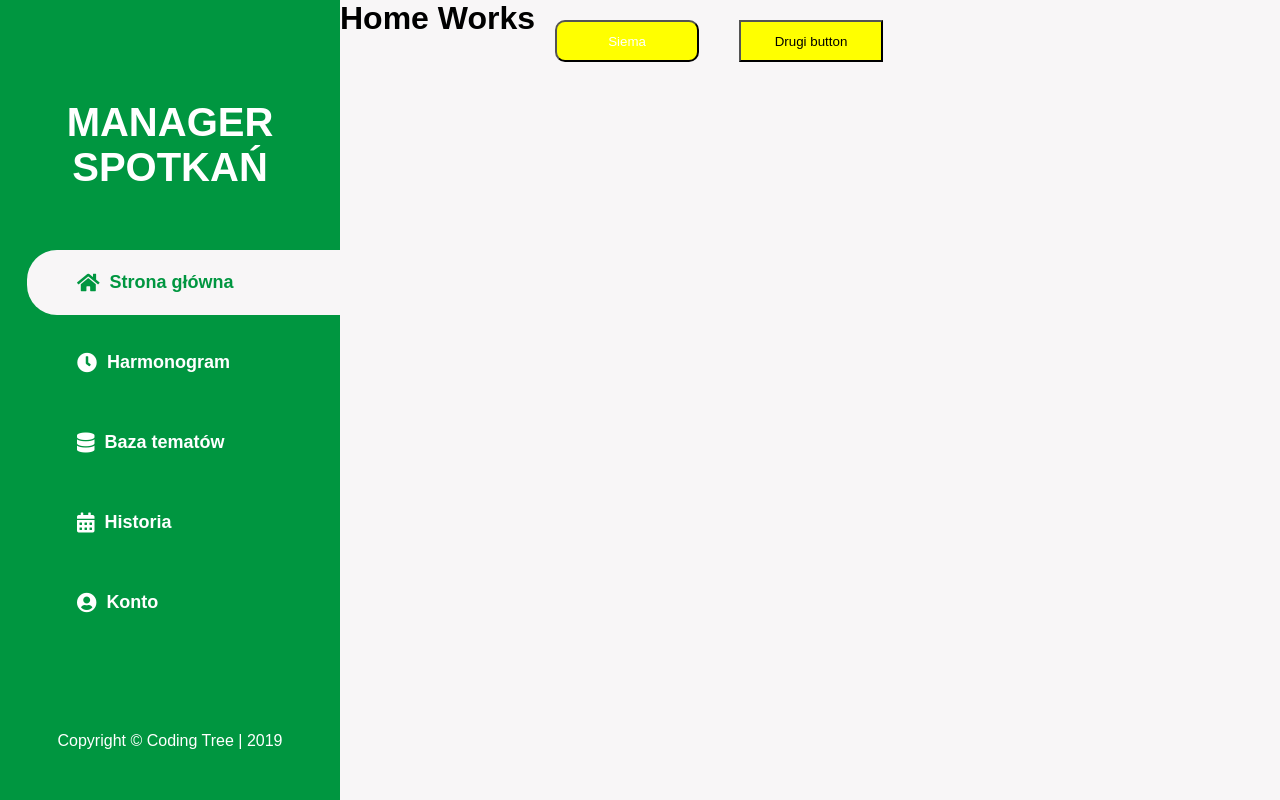
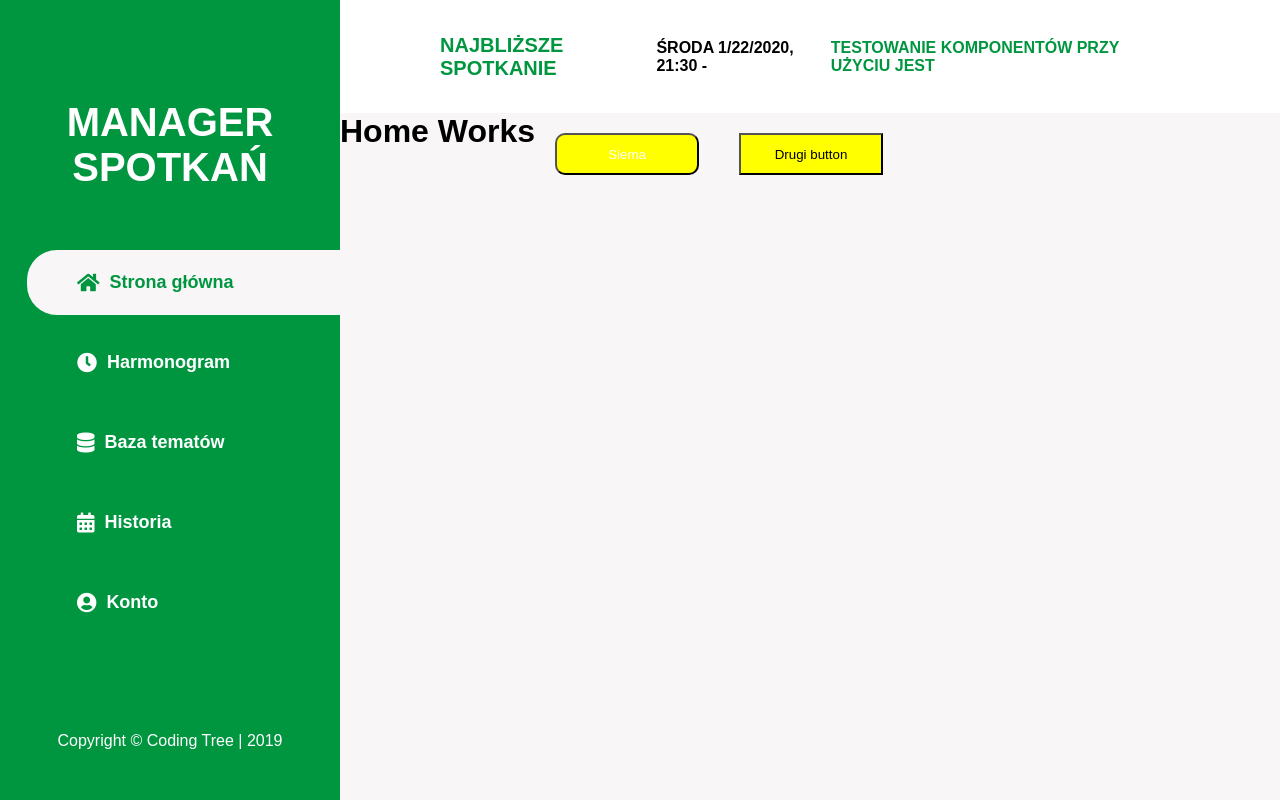
Before and after one commit to coding-tree/ctpanel-frontend-old, a React (Create React App) app: page / in a window 1280 px wide. Built offline with nearby package versions, Linux system fonts and the light colour scheme.

Commit message:
next meet has been finished

```diff
--- a/src/App.js
+++ b/src/App.js
@@ -1,8 +1,8 @@
 import React, {lazy, Suspense} from 'react';
 import {Switch, Route, Redirect} from 'react-router-dom';
 
-const Home = lazy(() => import('./components/Home'));
-const NotFound = lazy(() => import('./components/NotFound'));
+const Home = lazy(() => import('./organism/Home'));
+const NotFound = lazy(() => import('./organism/NotFound'));
 
 function App() {
   return (
--- a/src/Root.js
+++ b/src/Root.js
@@ -3,7 +3,8 @@ import {BrowserRouter, Switch, Route} from 'react-router-dom';
 import {routes} from 'routes';
 import MainTemplate from 'templates/MainTemplate';
 
-const MenuSidebar = lazy(() => import('components/organism/MenuSidebar'));
+const MenuSidebar = lazy(() => import('organism/MenuSidebar'));
+const NextMeet = lazy(() => import('organism/NextMeet'));
 
 const Home = lazy(() => import('views/HomePage'));
 const Timetable = lazy(() => import('views/TimetablePage'));
@@ -22,6 +23,7 @@ const Root = () => (
         }
       >
         <MenuSidebar />
+        <NextMeet />
         <Switch>
           <Route exact strict path={routes.home} component={Home} />
           <Route exact strict path={routes.timetable} component={Timetable} />
--- a/src/components/organism/MenuSidebar.js
+++ b/src/organism/MenuSidebar.js
@@ -4,9 +4,12 @@ import styled from 'styled-components';
 import variables from 'settings/variables';
 
 const StyledWrapper = styled.nav`
-  position: relative;
+  position: fixed;
+  top: 0;
+  left: 0;
   flex-direction: column;
   width: 340px;
+  min-width: 340px;
   height: 100vh;
   background-color: ${variables.colorMain};
 `;
--- /dev/null
+++ b/src/organism/NextMeet.js
@@ -0,0 +1,53 @@
+import React from 'react';
+
+import styled from 'styled-components';
+import variables from 'settings/variables';
+
+const StyledWrapper = styled.div`
+  width: calc(100%);
+  height: 113px;
+  align-items: center;
+  justify-content: space-between;
+  padding: 0 10rem;
+  background-color: ${variables.colorWhite};
+`;
+const TitleWrapper = styled.div`
+  color: ${variables.colorMain};
+  font-size: 2rem;
+  font-weight: bold;
+  text-transform: uppercase;
+`;
+const MeetWrapper = styled.div`
+  text-transform: uppercase;
+  font-weight: bold;
+  font-size: 1.6rem;
+`;
+const StyledMeetTitle = styled.span`
+  color: ${variables.colorMain};
+  padding-left: 0.5rem;
+`;
+
+const NextMeet = () => {
+  const fakeData = {
+    id: 1,
+    date: new Date(2020, 0, 22, 21, 30),
+    title: 'Testowanie komponentów przy użyciu JEST',
+  };
+
+  const days = ['Niedziela', 'Poniedziałek', 'Wtorek', 'Środa', 'Czwartek', 'Piątek', 'Sobota'];
+  const date = fakeData.date;
+  const day = days[fakeData.date.getDay()];
+  const formattedDate = `${day} ${date.toLocaleDateString()}`;
+  const formattedTime = `${date.getHours()}:${date.getMinutes()}`;
+
+  return (
+    <StyledWrapper>
+      <TitleWrapper>Najbliższe spotkanie</TitleWrapper>
+      <MeetWrapper>
+        {formattedDate}, {formattedTime} - <StyledMeetTitle> {fakeData.title}</StyledMeetTitle>
+      </MeetWrapper>
+    </StyledWrapper>
+  );
+};
+
+export default NextMeet;
--- a/src/theme/GlobalStyle.js
+++ b/src/theme/GlobalStyle.js
@@ -28,6 +28,13 @@ const GlobalStyle = createGlobalStyle`
     display: flex;
   }
 
+  #root {
+    position: absolute;
+    left: 340px;
+    width: calc(100% - 340px);
+    flex-direction: column;
+  }
+
   ul{
     list-style-type: none;
   }
```
